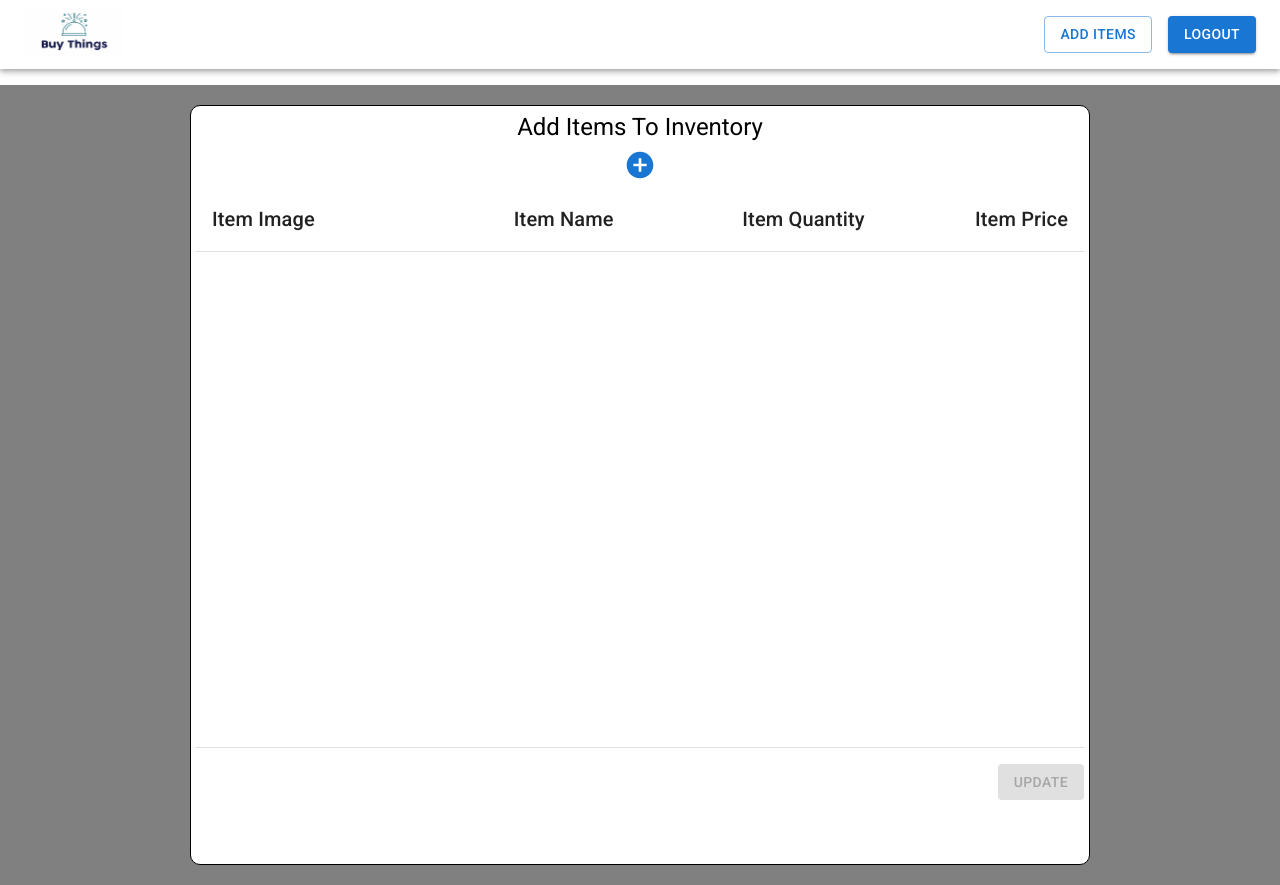
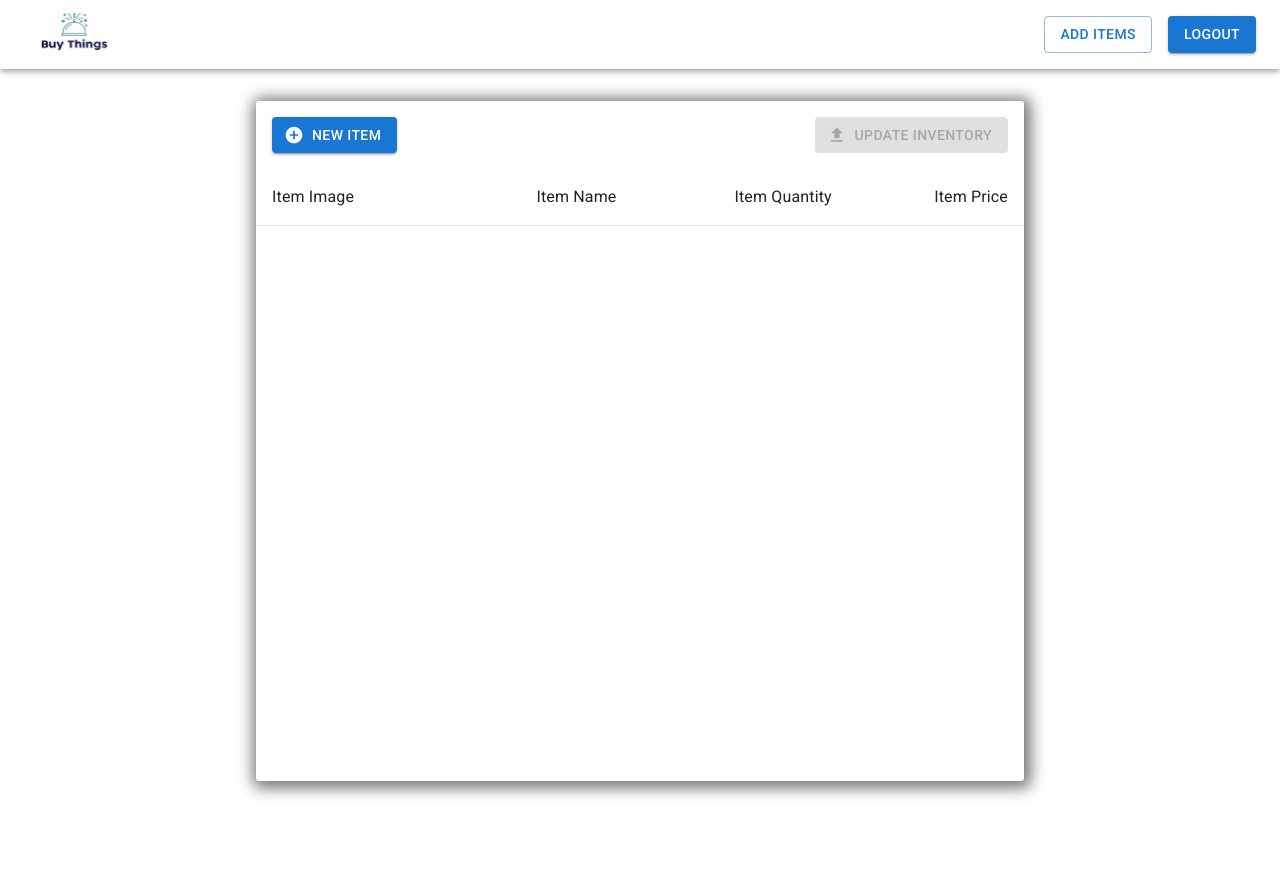
Before and after one commit to Rahul917-Kumar/inventoryFrontend, a Next.js app: page /admin/addItem in a window 1280 px wide. After the commit the page ends 805 px from the top, so only its background shows below. Built offline with nearby package versions, Linux system fonts and the light colour scheme; sample sign-in values are in the browser's storage.

Commit message:
improve addItem page for admin

```diff
--- a/src/app/admin/addItem/page.tsx
+++ b/src/app/admin/addItem/page.tsx
@@ -22,6 +22,7 @@ import TableContainer from '@mui/material/TableContainer';
 import TableHead from '@mui/material/TableHead';
 import TableRow from '@mui/material/TableRow';
 import Navbar from '@/app/components/navbars/navbar';
+import FileUploadIcon from '@mui/icons-material/FileUpload';
 
 interface NewItem{
     name:string;
@@ -46,6 +47,7 @@ const AddItem = () => {
   const [open, setOpen] = useState(false)
   const [item, setItem] = useState<NewItem>({} as NewItem)
   const [loading, setLoading] = useState(false)
+  const [message, setMessage] = useState("")
   const {token} = tokenStore((state)=>({
     token:state.token
   }))
@@ -61,8 +63,9 @@ const AddItem = () => {
   }
 
   const handleAddItemToInventory = async()=>{
+        setMessage("Please Wait Adding Items to Inventory")
         setLoading(true)
-        console.log("updating item")
+        // console.log("updating item")
         const tempItems = newItems.map((item)=>{
             if(item.image_url){
                 return {name:item.name, price:Number(item.price), available_quantity:Number(item.quantity), display_image_url:item.image_url}
@@ -94,6 +97,7 @@ const AddItem = () => {
         else{
             handleErrorToast("Something went wrong try again")
         }
+        setMessage("")
         setLoading(false)
   }
 
@@ -116,7 +120,7 @@ const AddItem = () => {
          {
             loading?(
                 <>
-                    <Loader />
+                    <Loader message={message}/>
                 </>
             ):(
                 <></>
@@ -124,49 +128,33 @@ const AddItem = () => {
          }
          <ToastContainer />
          <Navbar type={"admin"} />
-        <Box sx={{display:"flex",
-                    justifyContent:"center",
-                    width:"100vw",
-                    height:"100vh",
-                    alignItems:"center",
-                    backgroundColor:"grey"
-                }}>
-            <Box sx={{width:"900px", height:"95vh", backgroundColor:"white", borderWidth:"1px",
-                    borderStyle:"solid",
-                    borderRadius:"10px",
-                    padding:"5px"}}>
-                <Box sx={{textAlign:"center"}}>
-                <Typography variant='h5'>Add Items To Inventory</Typography>
-                    <Tooltip title="Add Item">
-                        <Button sx={{}} onClick={handleOpenModal} >
-                            <AddCircleIcon sx={{fontSize:"2rem"}} />
+
+         <AddNewItemModal  open={open} addItem={addItem} handleCloseModal={handleCloseModal} />
+        <div
+            className='adminAddItemOuterDiv'
+        >
+
+            <div className='adminAddItemInnerDiv' style={{margin:"1rem"}}>
+                <div style={{display:"flex", justifyContent:"space-between", margin:"1rem"}}>
+                <Tooltip title="New Item">
+                    <Button sx={{}} onClick={handleOpenModal} variant='contained' startIcon={<AddCircleIcon/>}>
+                            New Item
+                    </Button>
+                </Tooltip>
+                    <Tooltip title="Update Inventory">
+                        <Button sx={{}}
+                            onClick={handleAddItemToInventory}
+                            variant='contained'
+                            startIcon={<FileUploadIcon/>}
+                            disabled={newItems.length===0?true:false}
+                        >
+                                Update Inventory
                         </Button>
                     </Tooltip>
-                </Box>
-                {/* <Box sx={{height:"79vh",maxHeight:"70vh", overflowY:"auto", display:"flex", flexDirection:"column", justifyContent:"start", alignItems:"center"}}> */}
-                    {
-                        /* list of added itema and also show the edit button to update the item */
-                /*         newItems.map((item)=>{
-                            return (
-                                <>
-                                    <DisplayAddedItem item={item} />
-                                </>
-                            )
-                         })
-                    */
-                    }
-
-                {/* </Box> */}
+                </div>
                 <DisplayAddedItem  items={newItems} />
-                <AddNewItemModal  open={open} addItem={addItem} handleCloseModal={handleCloseModal} />
-                <Divider></Divider>
-                <Box sx={{textAlign:"right", margin:"1rem 0 1rem 0"}}>
-                    <Button variant='contained' onClick={handleAddItemToInventory}
-                        disabled={newItems.length===0?true:false}
-                    >Update</Button>
-                </Box>
-            </Box>
-        </Box>
+            </div>
+        </div>
     </>
   )
 }
@@ -176,47 +164,25 @@ export default AddItem
 const DisplayAddedItem = ({items}:DisplayAddedItemProps)=>{
     return (
         <>
-            {/* <Box sx={{display:"flex", justifyContent:"space-between", alignItems:"center", height:"80px", width:"70%",
-                backgroundColor:"",
-                margin:"1rem",
-                borderWidth:"1px",
-                borderStyle:"solid",
-                borderRadius:"3px",
-                padding:"10px"
-            }}>
-                <Box sx={{ height:"70px", borderRadius:"10px"}}>
-                    <img
-                        src={item.image_url}
-                        alt="Item Image"
-                        style={{width:"100%", height:"100%", objectFit:"cover"}}
-                    />
-                </Box>
-                <Box sx={{textAlign:"left"}}>
-                    <Typography>Name: {item.name}</Typography>
-                    <Typography>Quantity: {item.quantity}</Typography>
-                    <Typography>Price: {item.price}</Typography>
-                </Box>
-            </Box>
-            <Divider></Divider> */}
               <TableContainer sx={{height:"79vh",maxHeight:"70vh", overflowY:"auto", display:"flex", flexDirection:"column", justifyContent:"start", alignItems:"center"}}>
                 <Table sx={{ minWidth: 650 }} aria-label="simple table">
                     <TableHead>
                     <TableRow>
                         <TableCell>
-                            <Typography variant="h6">Item Image</Typography>
+                            <Typography>Item Image</Typography>
                         </TableCell>
                         <TableCell align="right">
-                            <Typography variant="h6">
+                            <Typography >
                                 Item Name
                             </Typography>
                         </TableCell>
                         <TableCell align="right">
-                            <Typography variant="h6">
+                            <Typography>
                                 Item Quantity
                             </Typography>
                         </TableCell>
                         <TableCell align="right">
-                            <Typography variant="h6">
+                            <Typography>
                                 Item Price
                             </Typography>
                         </TableCell>
@@ -233,7 +199,7 @@ const DisplayAddedItem = ({items}:DisplayAddedItemProps)=>{
                                     <img
                                         src={item.image_url}
                                         alt="Item Image"
-                                        style={{width:"100%", height:"100%", objectFit:"cover"}}
+                                        style={{width:"100%", height:"100%", objectFit:"contain"}}
                                     />
                                 </Box>
                         </TableCell>
@@ -257,7 +223,7 @@ const  AddNewItemModal = ({open, addItem, handleCloseModal }:ModalProps)=> {
     const [errorQuant, setErrorQuant] = useState("")
     const [errorPrice, setErrorPrice] = useState("")
     const [loading, setLoading] = useState(false)
-
+    const [message, setMessage] = useState("")
     // message
 
     const handleAddItem = ()=>{
@@ -297,6 +263,7 @@ const  AddNewItemModal = ({open, addItem, handleCloseModal }:ModalProps)=> {
     }
     // show loader to upload image as soon as it is selected
     const handleFileChange = async(e: React.ChangeEvent<HTMLInputElement>) => {
+        setMessage("Please Wait Uploading Image")
         setLoading(true)
         if (e.target.files && e.target.files.length > 0) {
             const data = new FormData()
@@ -311,6 +278,7 @@ const  AddNewItemModal = ({open, addItem, handleCloseModal }:ModalProps)=> {
                 handleErrorToast("Something went wrong try again")
             }
         }
+        setMessage("")
         setLoading(false)
     }
 
@@ -320,7 +288,7 @@ const  AddNewItemModal = ({open, addItem, handleCloseModal }:ModalProps)=> {
       {
         loading?(
             <>
-                <Loader />
+                <Loader message={message} />
             </>
         ):(
             <></>
@@ -364,6 +332,21 @@ const  AddNewItemModal = ({open, addItem, handleCloseModal }:ModalProps)=> {
                 helperText={errorPrice.length>0?errorPrice:""}
                 onChange={(e)=>handlePrice(e)}
             />
+            {
+                image_url?(
+                    <>
+                        <div className='imageCardContainer'>
+                            <img
+                                src={image_url}
+                                alt="Item Image"
+                                style={{width:"100%", height:"100%", objectFit:"contain"}}
+                            />
+                        </div>
+                    </>
+                ):(
+                    <></>
+                )
+            }
             <input type="file"
                 onChange={(e)=>handleFileChange(e)}
             />
--- a/src/app/components/loading.tsx
+++ b/src/app/components/loading.tsx
@@ -1,7 +1,7 @@
-import { Box, CircularProgress } from '@mui/material'
+import { Box, CircularProgress, Typography } from '@mui/material'
 import React from 'react'
 
-const Loader = () => {
+const Loader = ({message}:{message?:string | undefined}) => {
   return (
     <Box
         sx={{
@@ -17,7 +17,17 @@ const Loader = () => {
             backgroundColor:"rgba(0, 0, 0, 0.5)"
         }}
     >
-      <CircularProgress  />
+        <Box
+            sx={{
+                display: 'flex',
+            alignItems:"center",
+            justifyContent:"center",
+            flexDirection:"column"
+            }}
+        >
+        <Typography sx={{color:"white", margin:"1rem"}}>{message}</Typography>
+        <CircularProgress  />
+        </Box>
     </Box>
   )
 }
--- a/src/app/styles.css
+++ b/src/app/styles.css
@@ -38,3 +38,21 @@
     text-align:center;
     color:white;
   }
+
+
+.adminAddItemOuterDiv{
+    display: flex;
+    /* width: 100vw; */
+    height:90vh;
+    justify-content: center;
+}
+
+.adminAddItemInnerDiv{
+    width:60%;
+    height:85vh;
+    max-height: 85vh;
+    overflow-y: auto;
+    /* background-color: ; */
+    border-radius: 3px;
+    box-shadow: 2px 2px 15px 5px #767474;
+}
```
Also changed, not shown: src/app/account/page.tsx (deleted, +0 -11 lines).
